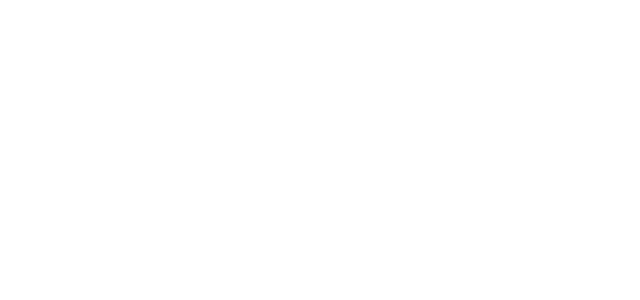
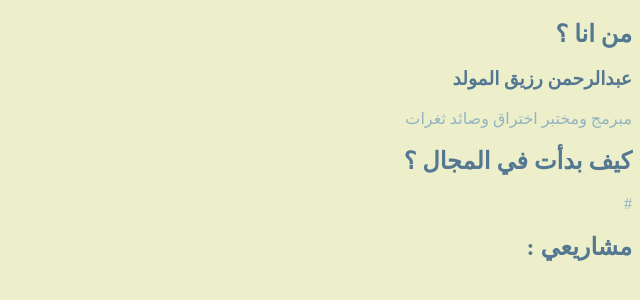
Before and after one commit to ua1-3/my_website, a plain HTML site: page index.html in a window 1280 px wide. Shown: the whole page, without its empty margins (640-1280 px from the left). Drawn offline with Linux system fonts and the light colour scheme; a web font is replaced by a local one.

Commit message:
Add files via upload

```diff
--- a/index.html
+++ b/index.html
@@ -0,0 +1,21 @@
+<!DOCTYPE html>
+<html dir="rtl" lage="ar">
+    <head>
+        <meta charset="UTF-8">
+        <title>my website</title>
+        <link rel="stylesheet" href="style.css">
+        <link rel="preconnect" href="https://fonts.googleapis.com">
+        <link rel="preconnect" href="https://fonts.gstatic.com" crossorigin>
+        <link href="https://fonts.googleapis.com/css2?family=Aref+Ruqaa:wght@400;700&display=swap" rel="stylesheet">
+    </head>
+    <body>
+        <nav class="header">
+            <h1>من انا ؟</h1>
+            <h3>عبدالرحمن رزيق المولد</h3>
+            <p>مبرمج ومختبر اختراق وصائد ثغرات</p>
+            <h1>كيف بدأت في المجال ؟</h1>
+            <p>#</p>
+            <h1>مشاريعي :</h1>
+        </nav>
+    </body>
+</html>
--- a/style.css
+++ b/style.css
@@ -1,3 +1,15 @@
-root {
+body {
+   background-color: #ECEFCA;
+}
 
+h1 ,h3{
+    color: #547792;
 }
+
+p {
+    color: #94B4C1;
+}
+
+image {
+    background-color: #213448;
+}
```
